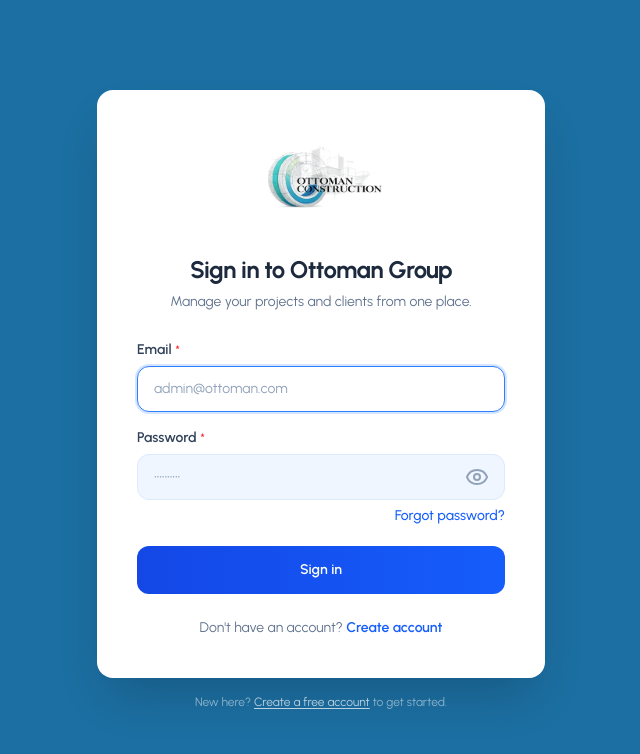
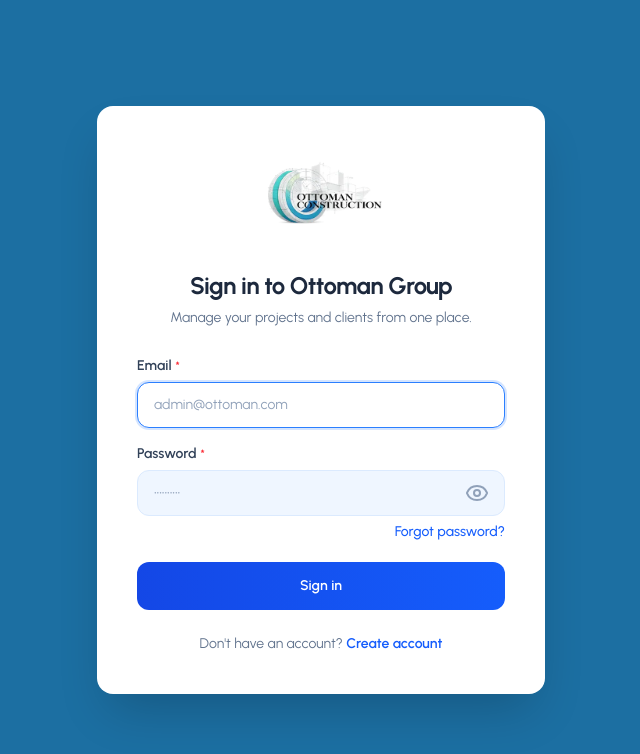
Before and after one commit to alishbashekh/construction-website, a React (Vite) app in the folder Frontend/construction-website/: page /#/login in a window 1280 px wide. Shown: the top 754 px of the page, without its empty margins (319-959 px from the left). Built offline with nearby package versions, Linux system fonts and the light colour scheme.

Commit message:
final version

```diff
--- a/Frontend/construction-website/src/pages/auth/LoginPage.jsx
+++ b/Frontend/construction-website/src/pages/auth/LoginPage.jsx
@@ -134,17 +134,6 @@
               </Link>
             </p>
           </AuthCard>
-
-          <p className="text-center text-white/50 text-xs mt-4">
-            New here?{" "}
-            <Link
-              to="/register"
-              className="text-white/70 underline underline-offset-2"
-            >
-              Create a free account
-            </Link>{" "}
-            to get started.
-          </p>
         </div>
       </div>
       {showForgot && (
--- a/Frontend/construction-website/src/pages/auth/RegisterPage.jsx
+++ b/Frontend/construction-website/src/pages/auth/RegisterPage.jsx
@@ -92,7 +92,7 @@
   const canSubmit = passwordStrong && !loading;
 
   return (
-    <div className="auth-bg min-h-screen flex items-center justify-center p-4 py-10">
+    <div className="auth-bg min-h-screen flex items-center justify-center p-4 py-10 bg-[var(--accent)]">
       <div className="relative z-10 w-full max-w-md">
         <AuthCard>
           <div className="flex justify-center mb-5">
```
Also changed, not shown: 1 other file (tests, documents, lock files or other folders).
